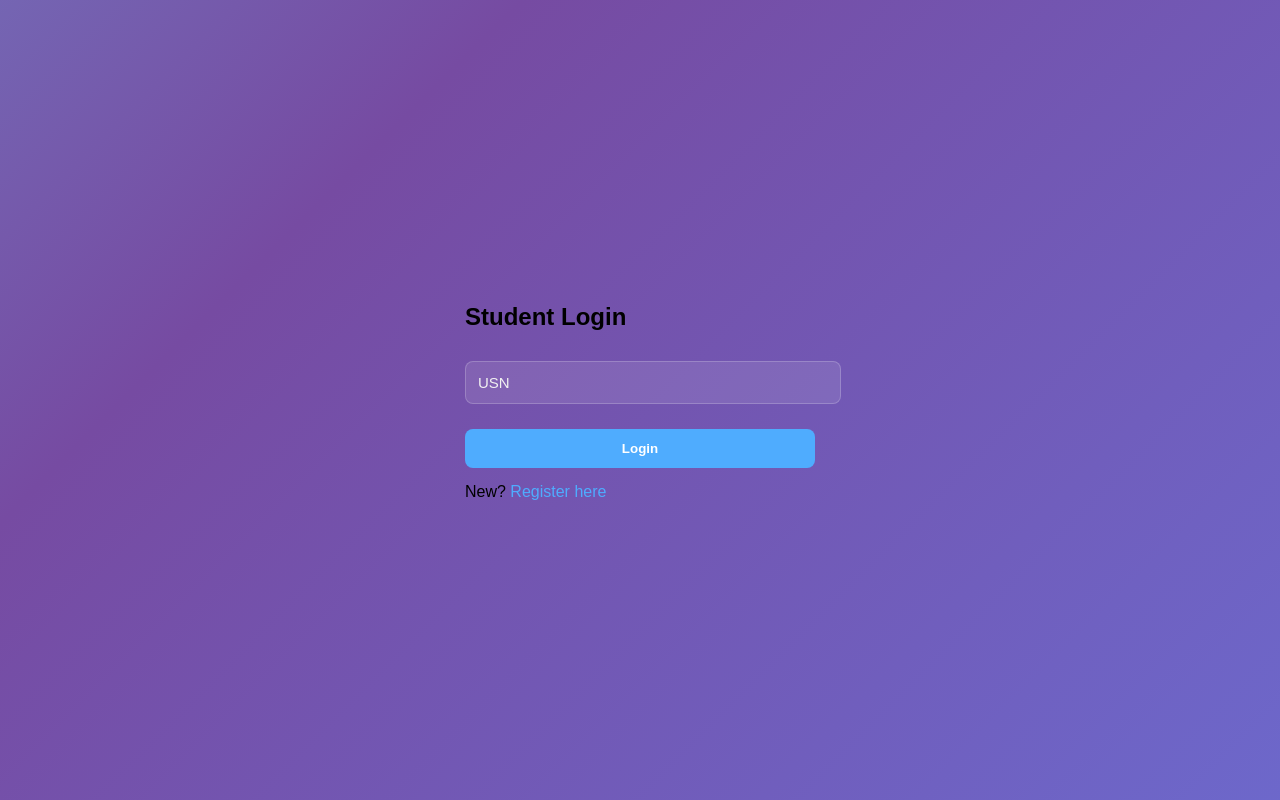
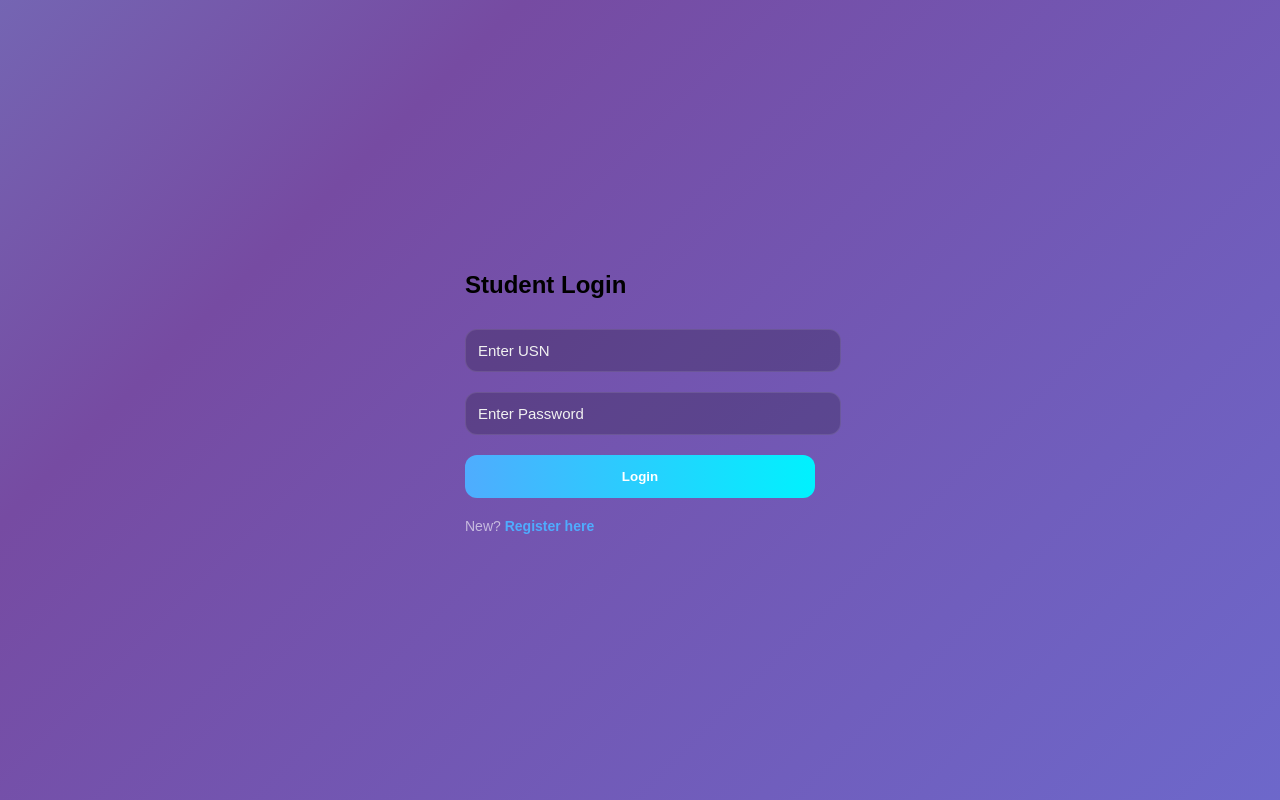
Before and after one commit to Hema-GK/smart-attendance-frontend, a React app: page /student/login in a window 1280 px wide. Built offline with nearby package versions, Linux system fonts and the light colour scheme; the HTML template or start-up script is replaced by a standard one.

Commit message:
UI Update

```diff
--- a/src/pages/Login.jsx
+++ b/src/pages/Login.jsx
@@ -59,33 +59,70 @@
 //   );
 // }
 
+
+
 import { useState } from "react";
 import { useNavigate } from "react-router-dom";
+import API from "../api/api";
 
-export default function LoginStudent() {
+export default function Login() {
+  const [usn, setUsn] = useState("");
+  const [password, setPassword] = useState("");
   const navigate = useNavigate();
-  const [usn, setUsn] = useState("");
 
-  const handleLogin = (e) => {
-    e.preventDefault();
-    // After your API success logic:
-    localStorage.setItem("userRole", "student");
-    navigate("/student/dashboard"); // Matches your App.jsx
+  // THIS IS YOUR OLD LOGIC
+  const handleLogin = async (e) => {
+    e.preventDefault(); // Prevents page reload
+    try {
+      const res = await API.post("/auth/login", { usn, password });
+      if (res.data.token) {
+        localStorage.setItem("token", res.data.token);
+        localStorage.setItem("role", "student");
+        navigate("/student/dashboard"); // Successful redirect
+      }
+    } catch (err) {
+      alert("Invalid Credentials. Please try again.");
+    }
   };
 
   return (
-    <div className="login-container" style={{display:'flex', justifyContent:'center', alignItems:'center', height:'100vh'}}>
-      <div className="glass-card" style={{width: '350px'}}>
-        <h2>Student Login</h2>
+    <div style={loginContainerStyle}>
+      <div className="glass-card" style={{ width: '350px' }}>
+        <h2 style={{marginBottom: '20px'}}>Student Login</h2>
+
         <form onSubmit={handleLogin}>
-          <input type="text" placeholder="USN" className="aesthetic-input" onChange={(e)=>setUsn(e.target.value)} style={inputStyle}/>
-          <button type="submit" className="aesthetic-btn" style={studentBtn}>Login</button>
+          <input
+            type="text"
+            placeholder="Enter USN"
+            style={inputStyle}
+            value={usn}
+            onChange={(e) => setUsn(e.target.value)}
+            required
+          />
+
+          <input
+            type="password"
+            placeholder="Enter Password"
+            style={inputStyle}
+            value={password}
+            onChange={(e) => setPassword(e.target.value)}
+            required
+          />
+
+          {/* This button now triggers handleLogin because it is type="submit" */}
+          <button type="submit" style={primaryButtonStyle}>
+            Login
+          </button>
         </form>
-        <p style={{marginTop:'15px'}}>New? <span onClick={()=>navigate('/student/register')} style={{color:'#4facfe', cursor:'pointer'}}>Register here</span></p>
+
+        <p style={{ marginTop: '20px', fontSize: '14px', color: 'rgba(255,255,255,0.6)' }}>
+          New? <span onClick={() => navigate('/student/register')} style={{ color: '#4facfe', cursor: 'pointer', fontWeight: 'bold' }}>Register here</span>
+        </p>
       </div>
     </div>
   );
 }
 
-const inputStyle = { width: '100%', padding: '12px', margin: '10px 0', borderRadius: '8px', background: 'rgba(255,255,255,0.1)', color: 'white', border: '1px solid rgba(255,255,255,0.2)' };
-const studentBtn = { width: '100%', padding: '12px', background: '#4facfe', color: 'white', border: 'none', borderRadius: '8px', fontWeight: 'bold', cursor: 'pointer' };
+const loginContainerStyle = { display: 'flex', justifyContent: 'center', alignItems: 'center', height: '100vh' };
+const inputStyle = { width: '100%', padding: '12px', margin: '10px 0', borderRadius: '12px', border: '1px solid rgba(255,255,255,0.1)', background: 'rgba(0,0,0,0.2)', color: 'white' };
+const primaryButtonStyle = { width: '100%', padding: '14px', borderRadius: '12px', border: 'none', background: 'linear-gradient(90deg, #4facfe, #00f2fe)', color: 'white', fontWeight: 'bold', cursor: 'pointer', marginTop: '10px' };
--- a/src/pages/MarkAttendance.jsx
+++ b/src/pages/MarkAttendance.jsx
@@ -96,50 +96,122 @@
 //   )
 // }
 
-import { useState, useEffect } from "react"
-import FaceCapture from "../components/FaceCapture"
-import API from "../api/api"
+
+
+import { useState, useEffect } from "react";
+import FaceCapture from "../components/FaceCapture";
+import API from "../api/api";
 
 export default function MarkAttendance() {
-  const [currentClass, setCurrentClass] = useState(null)
-  const [loading, setLoading] = useState(true)
+  const [currentClass, setCurrentClass] = useState(null);
+  const [loading, setLoading] = useState(true);
 
   useEffect(() => {
     API.get("/timetable/current-class")
       .then(res => {
-        if (res.data.status === "Class Active") setCurrentClass(res.data.class)
-        setLoading(false)
+        if (res.data.status === "Class Active") {
+          setCurrentClass(res.data.class);
+        }
+        setLoading(false);
       })
-      .catch(() => setLoading(false))
-  }, [])
+      .catch(err => {
+        console.log(err);
+        setLoading(false);
+      });
+  }, []);
 
-  if (loading) return <div style={fullPageCenter}><h2>Verifying Session...</h2></div>
-  if (!currentClass) return (
-    <div style={fullPageCenter}>
-      <div className="glass-card" style={{ padding: '40px', textAlign: 'center' }}>
-        <div style={{ fontSize: '3rem' }}>⏰</div>
-        <h2>No Class Detected</h2>
-        <p style={{ opacity: 0.6 }}>There are no active sessions scheduled for this time.</p>
+  // --- LOADING SCREEN ---
+  if (loading) {
+    return (
+      <div style={containerStyle}>
+        <div className="glass-card" style={{padding: '40px', textAlign: 'center'}}>
+          <div className="spinner" style={spinnerStyle}></div>
+          <h2 style={{ color: "white", marginTop: '20px' }}>Verifying Schedule...</h2>
         </div>
       </div>
-  )
+    );
+  }
 
+  // --- NO CLASS RUNNING ---
+  if (!currentClass) {
     return (
-    <div style={{ ...fullPageCenter, padding: '20px' }}>
-      <div className="glass-card" style={{ padding: '25px', width: '100%', maxWidth: '400px', marginBottom: '20px', textAlign: 'center' }}>
-        <h3 style={{ margin: '0 0 10px 0', color: '#818cf8' }}>Active Session</h3>
-        <h2 style={{ margin: 0 }}>{currentClass.subject}</h2>
-        <div style={{ marginTop: '10px', display: 'flex', justifyContent: 'center', gap: '15px', opacity: 0.7 }}>
-           <span>📍 {currentClass.classroom}</span>
-           <span>🎓 Sem {currentClass.semester}</span>
+      <div style={containerStyle}>
+        <div className="glass-card" style={{ padding: "40px", color: "white", textAlign: "center", maxWidth: '400px' }}>
+          <h2 style={{color: '#ff4d4d'}}>No Active Session</h2>
+          <p style={{opacity: 0.7, marginTop: '10px'}}>There are no classes scheduled for your section at this moment.</p>
+          <button onClick={() => window.location.reload()} style={retryBtn}>Check Again</button>
+        </div>
+      </div>
+    );
+  }
+
+  // --- MAIN ATTENDANCE PAGE ---
+  return (
+    <div style={containerStyle}>
+      <div style={{display: 'flex', flexDirection: 'column', alignItems: 'center', gap: '20px', width: '100%', maxWidth: '500px'}}>
+
+        {/* INFO CARD */}
+        <div className="glass-card" style={{ width: "100%", textAlign: "center", borderLeft: '4px solid #4facfe' }}>
+          <span style={badgeStyle}>Live Session</span>
+          <h2 style={{fontSize: '1.8rem', margin: '10px 0'}}>{currentClass.subject}</h2>
+          <div style={infoGrid}>
+            <p><b>Section:</b> {currentClass.section}</p>
+            <p><b>Room:</b> {currentClass.classroom}</p>
           </div>
         </div>
 
-      <div className="glass-card" style={{ padding: '10px', overflow: 'hidden', borderRadius: '30px' }}>
+        {/* FACE CAPTURE COMPONENT */}
+        <div className="glass-card" style={{width: '100%', padding: '10px'}}>
              <FaceCapture currentClass={currentClass} />
         </div>
       </div>
-  )
+    </div>
+  );
 }
 
-const fullPageCenter = { display: "flex", justifyContent: "center", alignItems: "center", height: "100vh", flexDirection: "column" };
+// --- STYLES ---
+const containerStyle = {
+  minHeight: "100vh",
+  display: "flex",
+  justifyContent: "center",
+  alignItems: "center",
+  padding: "20px"
+};
+
+const badgeStyle = {
+    background: 'rgba(79, 172, 254, 0.2)',
+    color: '#4facfe',
+    padding: '4px 12px',
+    borderRadius: '20px',
+    fontSize: '12px',
+    fontWeight: 'bold',
+    textTransform: 'uppercase'
+};
+
+const infoGrid = {
+    display: 'flex',
+    justifyContent: 'space-around',
+    marginTop: '15px',
+    fontSize: '14px',
+    opacity: 0.8
+};
+
+const retryBtn = {
+    marginTop: '20px',
+    padding: '10px 20px',
+    background: 'rgba(255,255,255,0.1)',
+    border: '1px solid rgba(255,255,255,0.2)',
+    color: 'white',
+    borderRadius: '8px',
+    cursor: 'pointer'
+};
+
+const spinnerStyle = {
+    width: '40px',
+    height: '40px',
+    border: '4px solid rgba(255,255,255,0.1)',
+    borderTop: '4px solid #4facfe',
+    borderRadius: '50%',
+    margin: '0 auto',
+    animation: 'spin 1s linear infinite'
+};
```
Lines whose indentation alone changed are shown as unchanged.
